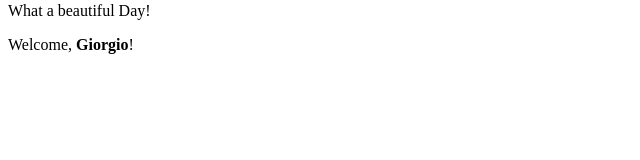
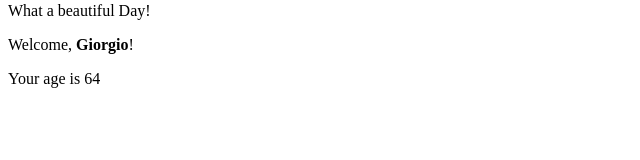
Before and after one commit to Kekko26/react-exercises, a React (Create React App) app: page / in a window 1280 px wide. Shown: the part 136-296 px from the top of the page, without its empty margins (0-640 px from the left). Built offline with nearby package versions, Linux system fonts and the light colour scheme.

Commit message:
Exercise done

```diff
--- a/src/App.js
+++ b/src/App.js
@@ -8,7 +8,7 @@
         <div>
             <h1>React app title</h1>
             <Helloworld />
-            <Welcome />
+            <Welcome age="64"/>
         </div>
         )
     }
--- a/src/Welcome.js
+++ b/src/Welcome.js
@@ -6,7 +6,7 @@
         return (
             <div>
                 <p>Welcome, {this.props.name}!</p>
-                {this.props.age && <Age age={this.props.age}/>}
+                {this.props.age>=18 && this.props.age<65 && <Age age={this.props.age}/>}
             </div>
         )
     }
```
